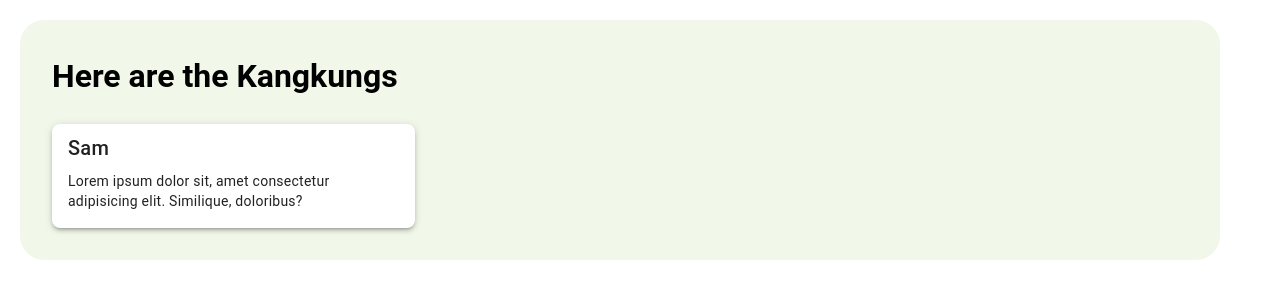
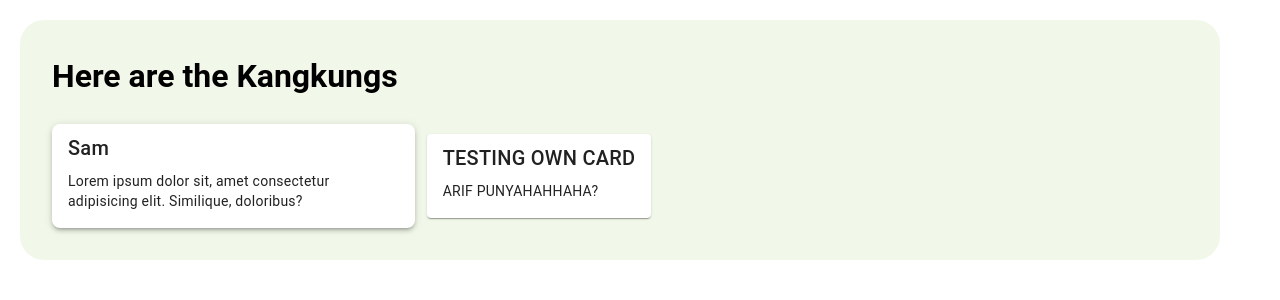
Before and after one commit to sampraslee/group5-test, a Vue app: page / in a window 1280 px wide. Shown: the top 300 px of the page. Built offline with nearby package versions, Linux system fonts and the light colour scheme; a small style sheet from the web is missing.

Commit message:
Arif dah try buat card

```diff
--- a/src/pages/index.vue
+++ b/src/pages/index.vue
@@ -12,6 +12,10 @@
         </v-card>
       </v-col>
       <!-- Insert a new column here containing your v-card -->
+      <v-card>
+        <v-card-title>TESTING OWN CARD</v-card-title>
+        <v-card-text>ARIF PUNYAHAHHAHA?</v-card-text>
+      </v-card>
     </v-row>
   </v-container>
 </template>
```
